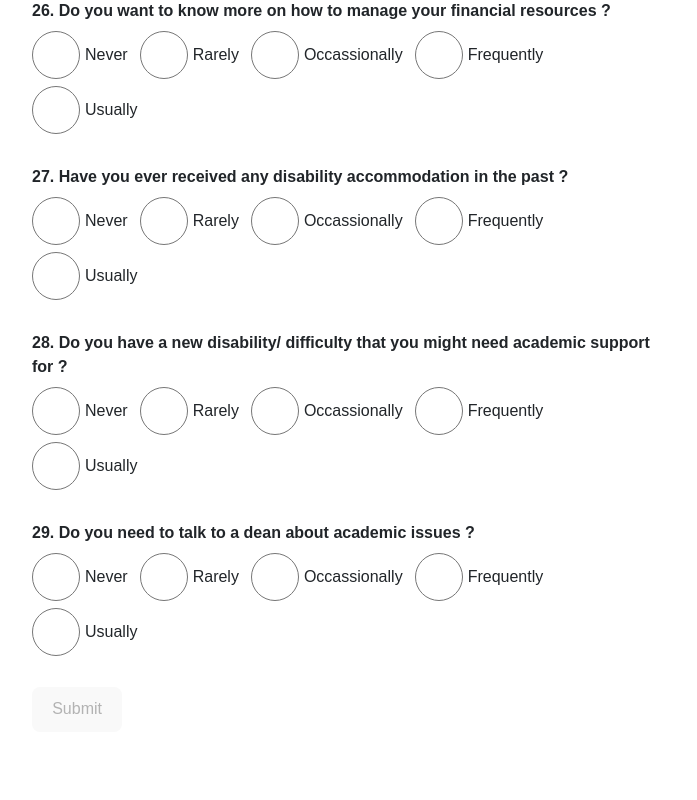
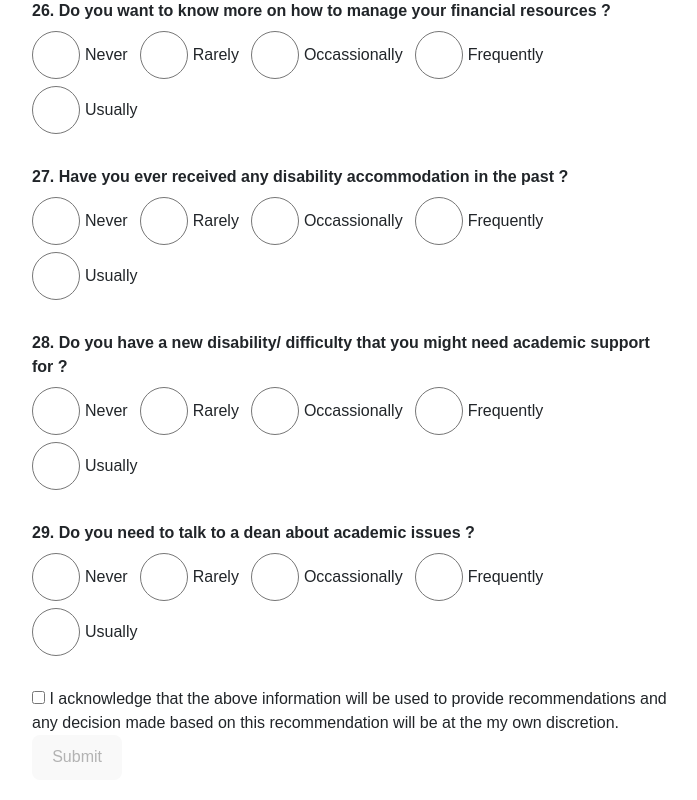
Before and after one commit to DewgongAgarwal/GT-Senior-Design-Frontend, a React (Vite) app: page / in a window 1280 px wide. Shown: the part 4725-5525 px from the top of the page, without its empty margins (288-985 px from the left). Built offline with nearby package versions, Linux system fonts and the light colour scheme.

Commit message:
Updated with Consent checkbox

```diff
--- a/src/App.jsx
+++ b/src/App.jsx
@@ -20,6 +20,7 @@ class App extends Component {
       prediction: "",
       total: 0,
       fetching: false,
+      checked: false,
     };
     this.onRadioChange = this.onRadioChange.bind(this);
     this.onSubmit = this.onSubmit.bind(this);
@@ -105,6 +106,7 @@ class App extends Component {
   };
 
   onSubmit = async (e) => {
+
     e.preventDefault();
 
     this.setState({ fetching: true });
@@ -365,7 +367,8 @@ class App extends Component {
           <br></br>
           Based on your last form submission this resources might be helpful:{" "}
           {this.state.prediction}
-          <br></br><br></br>
+          <br></br>
+          <br></br>
           {/* <a href="https://mentalhealth.gatech.edu/about/scheduling-appointment">
             Click here if you still would like to see CARE.
           </a> */}
@@ -373,7 +376,11 @@ class App extends Component {
             href="https://mentalhealth.gatech.edu/about/scheduling-appointment"
             style={{ color: "white" }}
           >
-            <button type="button" className="nav-button" style={{ width: "100%" }}>
+            <button
+              type="button"
+              className="nav-button"
+              style={{ width: "100%" }}
+            >
               See CARE
             </button>
           </a>
@@ -382,6 +389,12 @@ class App extends Component {
     } else {
       return;
     }
+  };
+
+  acceptConditions = () => {
+
+    this.setState({checked: !this.state.checked});
+
   };
 
   homePage = () => {
@@ -424,11 +437,17 @@ class App extends Component {
             </div>
           ))}
 
+          <div><input type="checkbox" name="checkAddress" onClick={this.acceptConditions}/>
+          &nbsp;I acknowledge that the above information will be used to provide
+          recommendations and any decision made based on this recommendation will
+          be at the my own discretion.</div>
+
           <button
             type="submit"
             disabled={
               Object.keys(this.state.answers).length != numberOfQuestions ||
-              this.state.fetching
+              this.state.fetching ||
+              !this.state.checked
             }
           >
             Submit
```
